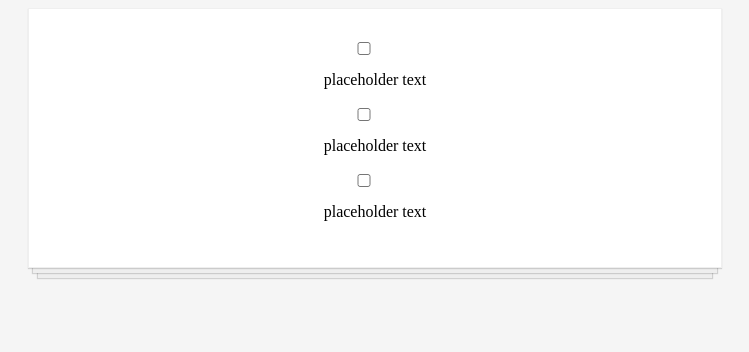
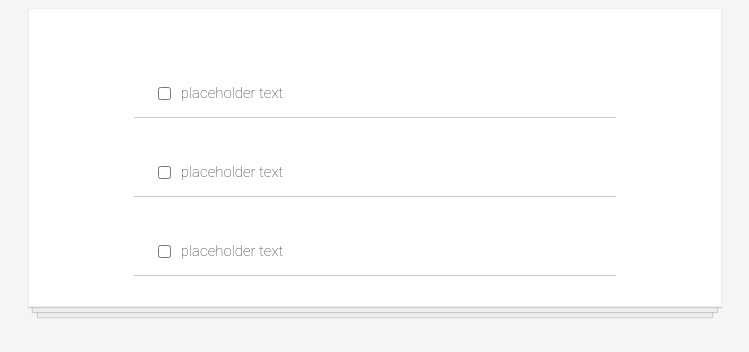
Before and after one commit to Nroulston/ReactToDoList, a React (Create React App) app: page / in a window 1280 px wide. Shown: the top 352 px of the page, without its empty margins (265-1014 px from the left). Built offline with nearby package versions, Linux system fonts and the light colour scheme.

Commit message:
moved className to div to get proper style

```diff
--- a/src/CheckBox.js
+++ b/src/CheckBox.js
@@ -3,8 +3,8 @@
 class CheckBox extends Component {
   render() {
     return (
-      <div>
-        <input className='todo-item' type="checkbox"/>
+      <div className='todo-item'>
+        <input  type="checkbox"/>
         <p>placeholder text</p>
       </div>
     )
```
